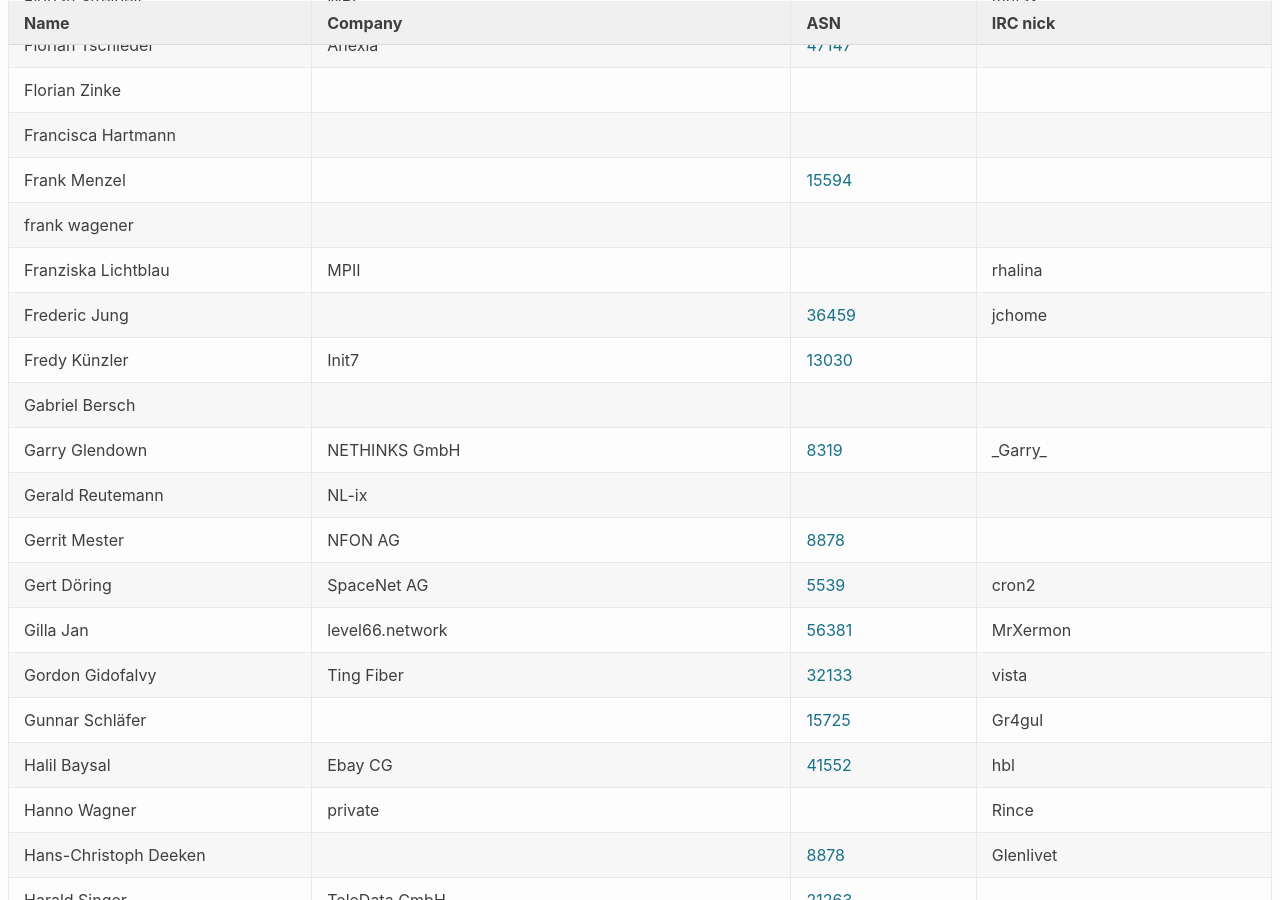
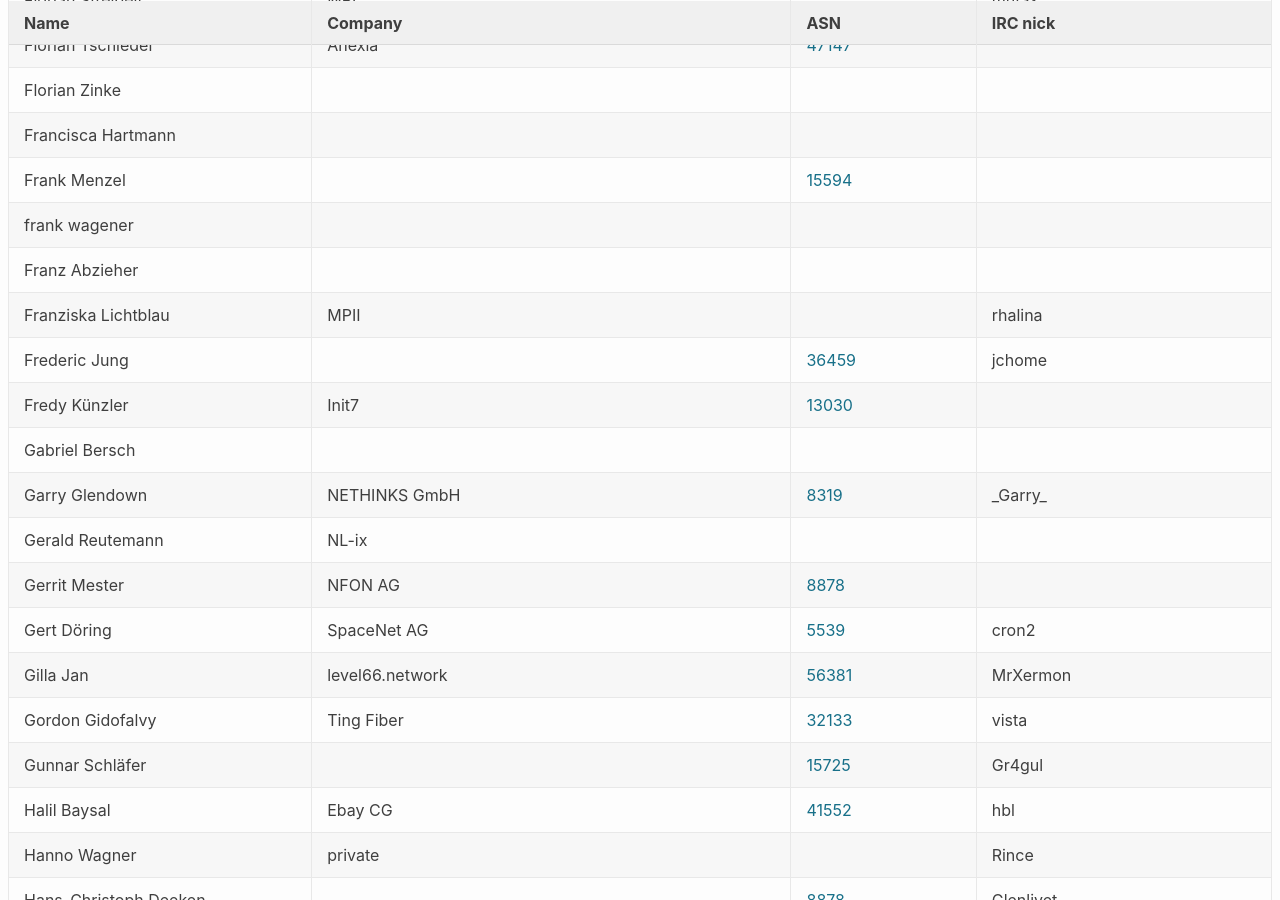
Before and after one commit to denog/pretix-attendeelist, a Jekyll site: the page built from index.markdown, in a window 1280 px wide and 900 px high, scrolled down 6508 px. Built offline with Jekyll 4.4.1, drawn with Linux system fonts in a browser that asks for light colours.

Commit message:
Latest data: Thu Nov  5 07:30:17 UTC 2020

```diff
--- a/_data/attendees.json
+++ b/_data/attendees.json
@@ -846,6 +846,12 @@
     "asn": null
   },
   {
+    "name": "Franz Abzieher",
+    "company": null,
+    "irc": null,
+    "asn": null
+  },
+  {
     "name": "Franziska Lichtblau",
     "company": "MPII",
     "irc": "rhalina",
```
